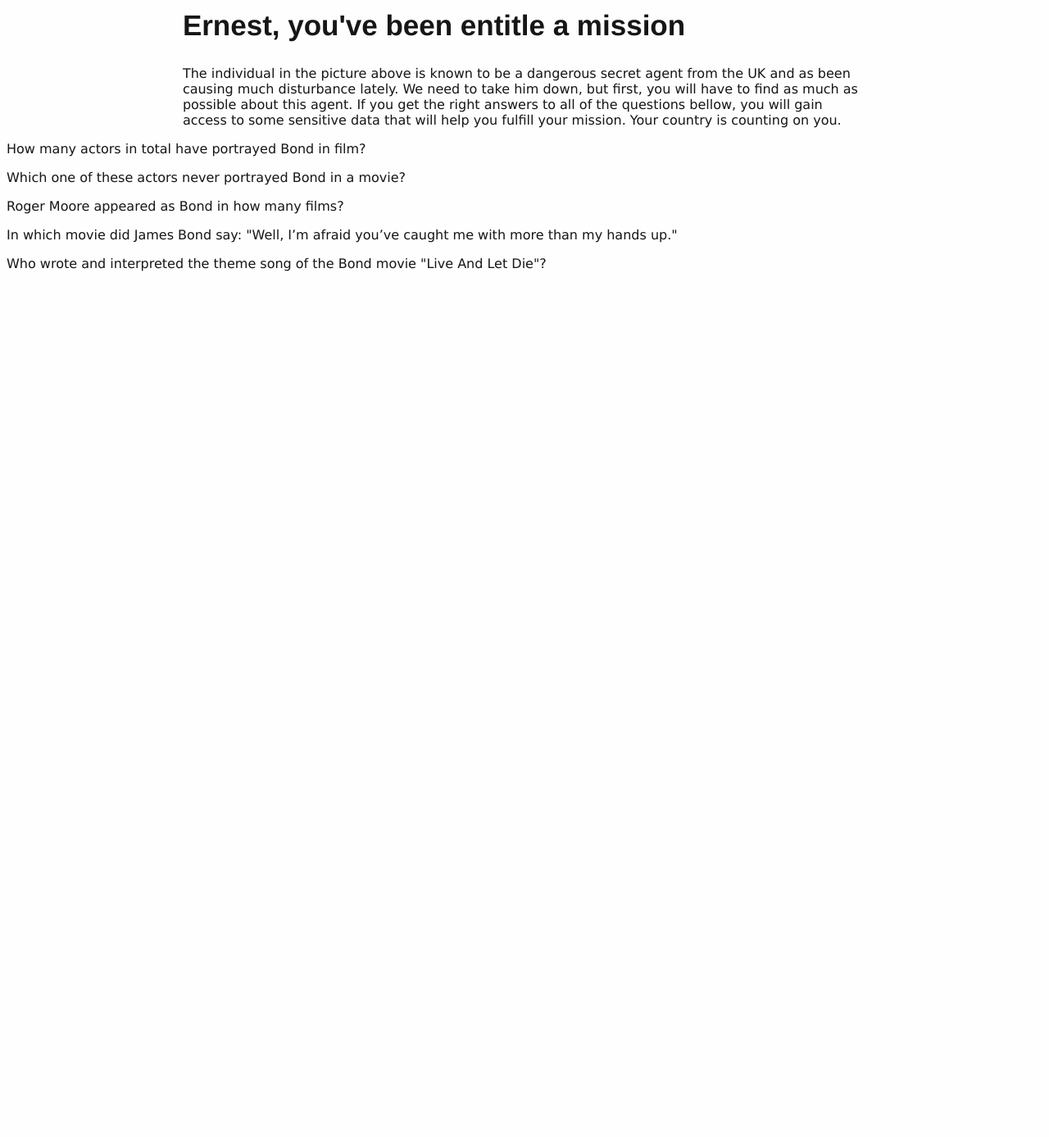
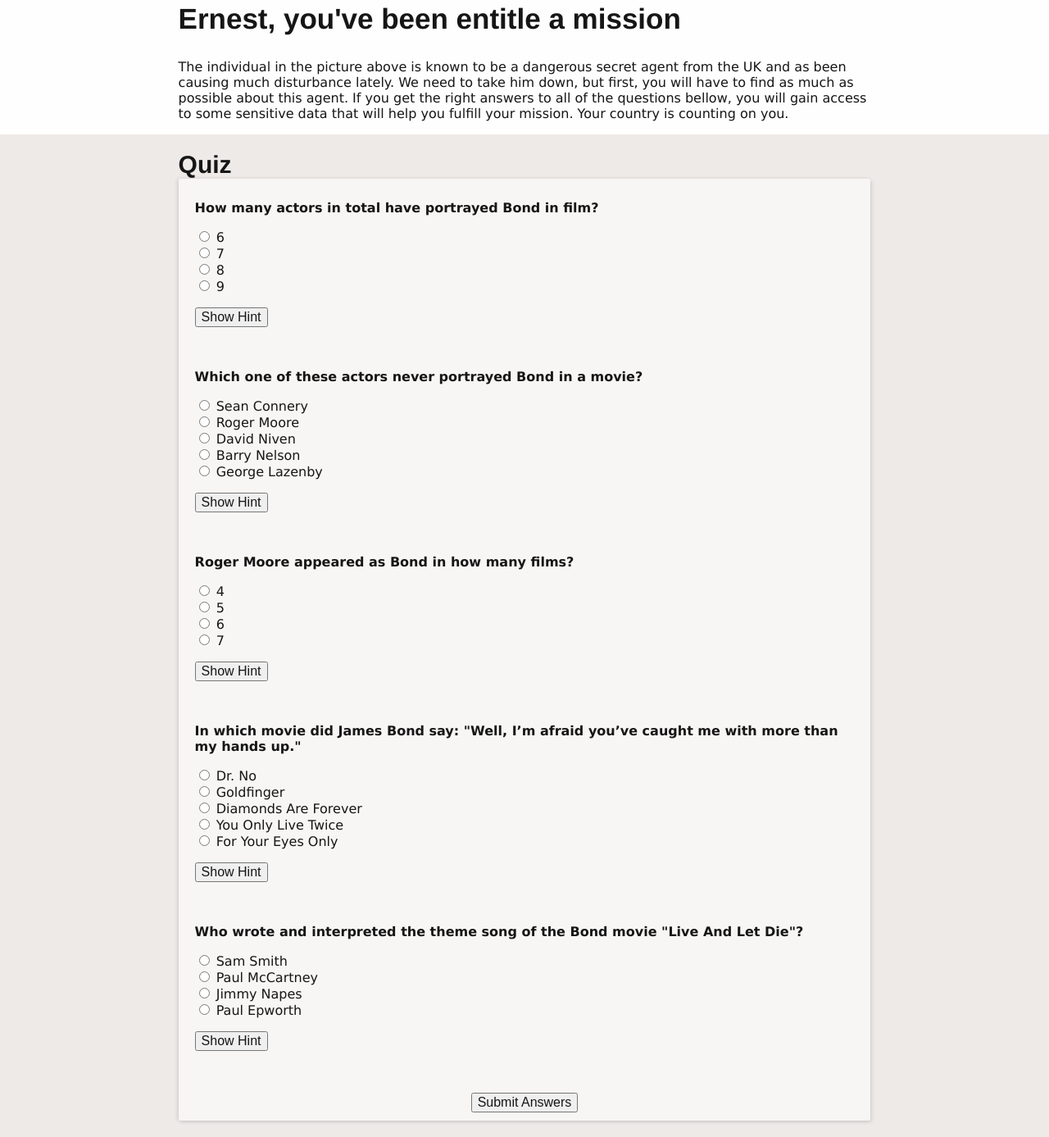
Before and after one commit to solution-loisir/ernest40, an Eleventy site: page index.njk in a window 1280 px wide. Shown: the part 446-1833 px from the top of the page at 82% size. Before the commit the page ends 800 px from the top, so only its background shows below. Built offline with nearby package versions, Linux system fonts and the light colour scheme; Eleventy itself is replaced by a stand-in of ours; files that its build step writes are made by us from their sources; what @toycode/markdown-it-class, markdown-it-toc-done-right would draw is missing.

Commit message:
Finished form

```diff
--- a/_data/quiz.json
+++ b/_data/quiz.json
@@ -10,7 +10,8 @@
       9
     ],
     "Details": "Here are the seven actors who portrayed James Bond in film to this date (2019) : Sean Connery, David Niven, George Lazenby, Roger Moore, Timothy Dalton, Pierce Brosnan and Daniel Craig.",
-    "ID": "Q1"
+    "ID1": "Q1",
+    "ID2": "A"
   },
   {
     "Question": "Which one of these actors never portrayed Bond in a movie?",
@@ -24,7 +25,8 @@
       "George Lazenby"
     ],
     "Details": "American actor Barry Nelson was the first to portray Bond on screen, in a 1954 television adaptation, \"Casino Royale\".",
-    "ID": "Q2"
+    "ID1": "Q2",
+    "ID2": "B"
   },
   {
     "Question": "Roger Moore appeared as Bond in how many films?",
@@ -37,7 +39,8 @@
       7
     ],
     "Details": "Like Connery, Moore appeared as Bond in seven films; by the time he retired in 1985, he was the oldest actor to play 007 in the Eon series.",
-    "ID": "Q3"
+    "ID1": "Q3",
+    "ID2": "C"
   },
   {
     "Question": "In which movie did James Bond say: \"Well, I’m afraid you’ve caught me with more than my hands up.\" ",
@@ -51,7 +54,8 @@
       "For Your Eyes Only"
     ],
     "Details": "",
-    "ID": "Q4"
+    "ID1": "Q4",
+    "ID2": "D"
   },
   {
     "Question": "Who wrote and interpreted the theme song of the Bond movie \"Live And Let Die\"?",
@@ -64,6 +68,7 @@
       "Paul Epworth"
     ],
     "Details": "\"Live And Let Die\" was nominated for Academy Awards for Original Song.",
-    "ID": "Q5"
+    "ID1": "Q5",
+    "ID2": "E"
   }
 ]
--- a/index.njk
+++ b/index.njk
@@ -2,7 +2,7 @@
 layout: base-layout.html
 title: Ernest turns 40! 🧨
 ---
-<section>
+<section class="content">
     <h1>Ernest, you've been entitle a mission</h1>
     <p>The individual in the picture above is known to be a dangerous secret
     agent from the UK and as been causing much disturbance lately.
@@ -11,6 +11,25 @@ title: Ernest turns 40! 🧨
     questions bellow, you will gain access to some sensitive data that will
     help you fulfill your mission. Your country is counting on you.</p>
 </section>
+
+<div class="quiz-section">
+<h2 class="content">Quiz</h2>
+<form class="content form">
 {% for q in quiz %}
-<p>{{ q.Question }}</p>
+<p class="bold">{{ q.Question }}</p>
+<div class="radio">
+{% for o in q.Options %}
+<label>
+<input type="radio" name="{{ q.ID1 }}" value="{{ o }}" required />
+{{ o }}
+</label>
 {% endfor %}
+</div>
+<button class="clue-btn" id="{{ q.ID2 }}">Show Hint</button>
+<p class="clue" id="{{ q.ID1 }}">{{ q.Clue }}</p>
+{% endfor %}
+<div class="submit-answers">
+<button id="submit-answers">Submit Answers</button>
+</div>
+</form>
+</div>
--- a/sass/_global.scss
+++ b/sass/_global.scss
@@ -14,6 +14,8 @@
     color: inherit;
 }
 body {
+    margin: inherit;
+    padding: inherit;
     font-size: 1.6rem;
     background-color: #fefefe;
 }
@@ -117,7 +119,7 @@ summary {
 .margin-auto {
     margin: auto;
 }
-section {
+.content {
     width: 80%;
     margin: auto;
     @media(min-width: $small) {
--- a/sass/_img.scss
+++ b/sass/_img.scss
@@ -3,6 +3,7 @@
   margin-bottom: 16px;
   box-shadow: 2px 2px 4px 0 rgba(0, 0, 0, 0.1), -2px 0px 4px 0 rgba(0, 0, 0, 0.1);
 }
+/*
 .rectangle-photo {
   border-radius: 2.3px;
   box-shadow: 2px 2px 4px 0 rgba(0, 0, 0, 0.1), -2px 0px 4px 0 rgba(0, 0, 0, 0.1);
@@ -16,10 +17,12 @@
     padding-bottom: 1 / 2 * 60%;
   }
 }
+*/
 .ratio-1to1 {
   height: 0;
   padding-bottom: 300px;
 }
+/*
 .ratio-1to1-square {
   @media(min-width: $small) {
       width: 100%;
@@ -52,3 +55,4 @@
     display: none;
   }
 }
+*/
--- /dev/null
+++ b/sass/_quiz.scss
@@ -0,0 +1,28 @@
+.quiz-section {
+    padding-top: 2rem;
+    padding-bottom: 2rem;
+    background-color: rgb(238, 234, 232);
+}
+.form {
+    padding: 1rem 2rem;
+    background-color: rgb(248, 246, 245);
+    border-radius: 2.3px;
+    box-shadow: 2px 2px 4px 0 rgba(0, 0, 0, 0.1), -2px 0px 4px 0 rgba(0, 0, 0, 0.1);
+}
+.radio {
+    display: flex;
+    flex-direction: column;
+}
+.clue {
+    visibility: hidden;
+}
+.clue-visible {
+    visibility: visible;
+}
+.clue-btn {
+    margin-top: 1.6rem;
+}
+.submit-answers {
+    display: flex;
+    justify-content: center;
+}
--- a/sass/main.scss
+++ b/sass/main.scss
@@ -2,3 +2,4 @@
 @import "./global";
 @import "./img";
 @import "./header";
+@import "./quiz";
--- a/script/index.js
+++ b/script/index.js
@@ -0,0 +1,14 @@
+const showClue = (id1, id2) => {
+
+    const clue = document.getElementById(id1);
+    const btn = document.getElementById(id2);
+    btn.addEventListener('click', event => {
+        event.preventDefault();
+        clue.classList.toggle('clue-visible');
+    });
+}
+showClue('Q1', 'A');
+showClue('Q2', 'B');
+showClue('Q3', 'C');
+showClue('Q4', 'D');
+showClue('Q5', 'E');
```
Also changed, not shown: 3 other files.
